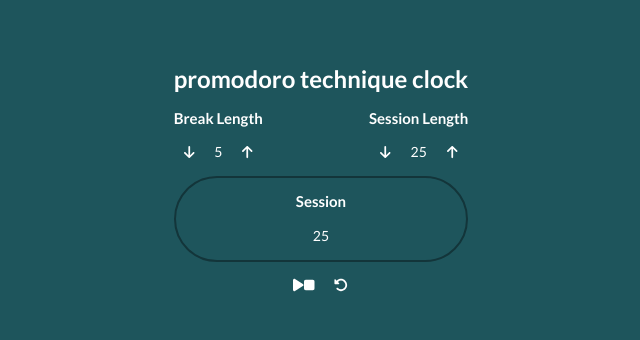
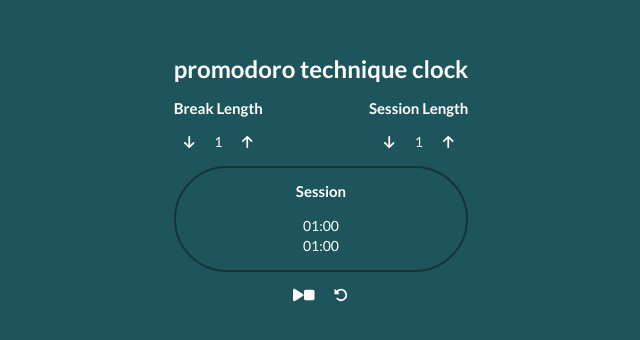
Before and after one commit to ShadyAgamy/promodoro_clock, a React (Create React App) app: page / in a window 1280 px wide. Shown: the part 220-560 px from the top of the page, without its empty margins (319-959 px from the left). Built offline with nearby package versions, Linux system fonts and the light colour scheme.

Commit message:
basic functionality to session and break timers

```diff
--- a/src/components/App.js
+++ b/src/components/App.js
@@ -3,51 +3,96 @@ import { FontAwesomeIcon } from "@fortawesome/react-fontawesome";
 import { faArrowDown, faArrowUp, faPlay, faStop, faRotateLeft } from "@fortawesome/free-solid-svg-icons";
 import "./styles.scss";
 
+// formate one number to two digits formats e.g 1 => 01
+let formattedNumber = (number) =>
+  number.toLocaleString("en-US", {
+    minimumIntegerDigits: 2,
+    useGrouping: false,
+  });
+
 export default function App() {
-  const [breakLength, setBreakLength] = useState(5);
-  const [sessionLength, setSessionLength] = useState(25);
-  const [currentTime, setCurrentTime] = useState(sessionLength);
+  const [breakLength, setBreakLength] = useState(1);
+  const [breakMins, setBreakMins] = useState(breakLength);
+  const [breakSecs, setBreakSesc] = useState(0);
+  const [sessionLength, setSessionLength] = useState(1);
+  const [sessionMins, setSessionMins] = useState(sessionLength);
+  const [sessionSecs, setSessionSesc] = useState(0);
+
   const [startTimer, setStartTimer] = useState(false);
 
+  const [runBreak, setRunBreak] = useState(false);
   const unitDecreament = (unit, updateValue) => {
     unit === 1 ? updateValue(1) : updateValue(unit - 1);
   };
   const unitIncrement = (unit, updateValue) => {
     unit === 60 ? updateValue(60) : updateValue(unit + 1);
+    setSessionMins(unit);
   };
   const reset = () => {
     setBreakLength(5);
     setSessionLength(25);
   };
 
-  let mins = sessionLength;
-  let sec = "00";
+  useEffect(() => {
+    setSessionMins(sessionLength);
+    setSessionSesc(0);
+  }, [sessionLength]);
 
+  // Session timer
   useEffect(() => {
     let timer;
     if (startTimer) {
-       timer = setInterval(() => {
-        if (sec == "00") {
-          mins = mins - 1;
-          sec = 59;
+      timer = setInterval(() => {
+        if (sessionMins === 0 && sessionSecs === 0) {
+          console.log("run")
+          if (!runBreak) {
+            setBreakMins(breakLength)
+            setBreakSesc(0);
+          }
+          setRunBreak(true)
+          clearInterval(timer);
         } else {
-          sec = sec - 1;
+          if (sessionSecs === 0) {
+            setSessionMins(sessionMins - 1);
+            setSessionSesc(59);
+          } else {
+            setSessionSesc(sessionSecs - 1);
+          }
         }
-        if (mins === 0 && sec == "00") {
-          clearTimeout(timer);
-        }
-        console.log({ mins });
-        console.log({ sec });
-        setCurrentTime(`${mins} : ${sec}`);
-      }, 1000);
-
+      }, 200);
     } else {
       clearInterval(timer);
     }
     return () => {
       clearInterval(timer);
     };
-  }, [startTimer]);
+  }, [breakLength, sessionMins, sessionSecs, startTimer]);
+
+   // Break timer
+  useEffect(() => {
+    let timer;
+    if (startTimer && runBreak) {
+      timer = setInterval(() => {
+        if (breakMins === 0 && breakSecs === 0) {
+          setSessionMins(sessionLength)
+          setSessionSesc(0);
+          setRunBreak(false)
+          clearInterval(timer);
+        } else {
+          if (breakSecs === 0) {
+            setBreakMins(breakMins - 1);
+            setBreakSesc(59);
+          } else {
+            setBreakSesc(breakSecs - 1);
+          }
+        }
+      }, 200);
+    }
+    return () => {
+      clearInterval(timer);
+    };
+  }, [breakMins, breakSecs, runBreak, sessionLength, startTimer])
+
 
   return (
     <div className="promodoro_container">
@@ -80,7 +125,8 @@ export default function App() {
       </div>
       <div className="session_box">
         <h4 id="timer-label">Session</h4>
-        <span id="time-left">{currentTime}</span>
+        <span id="time-left">{`${formattedNumber(sessionMins)}:${formattedNumber(sessionSecs)}`}</span>
+        <span id="time-left">{`${formattedNumber(breakMins)}:${formattedNumber(breakSecs)}`}</span>
       </div>
       <div className="timerControl">
         <span id="start_stop" onClick={() => setStartTimer(!startTimer)}>
```
